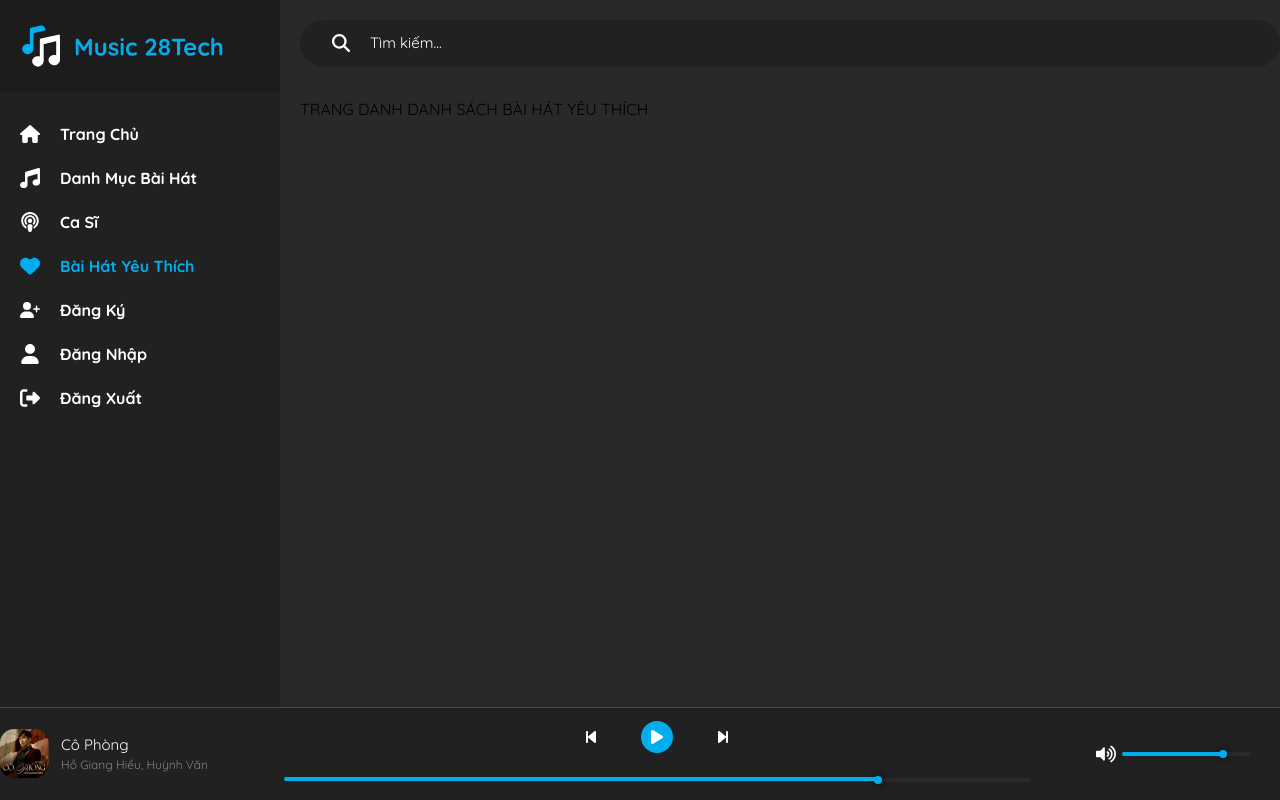
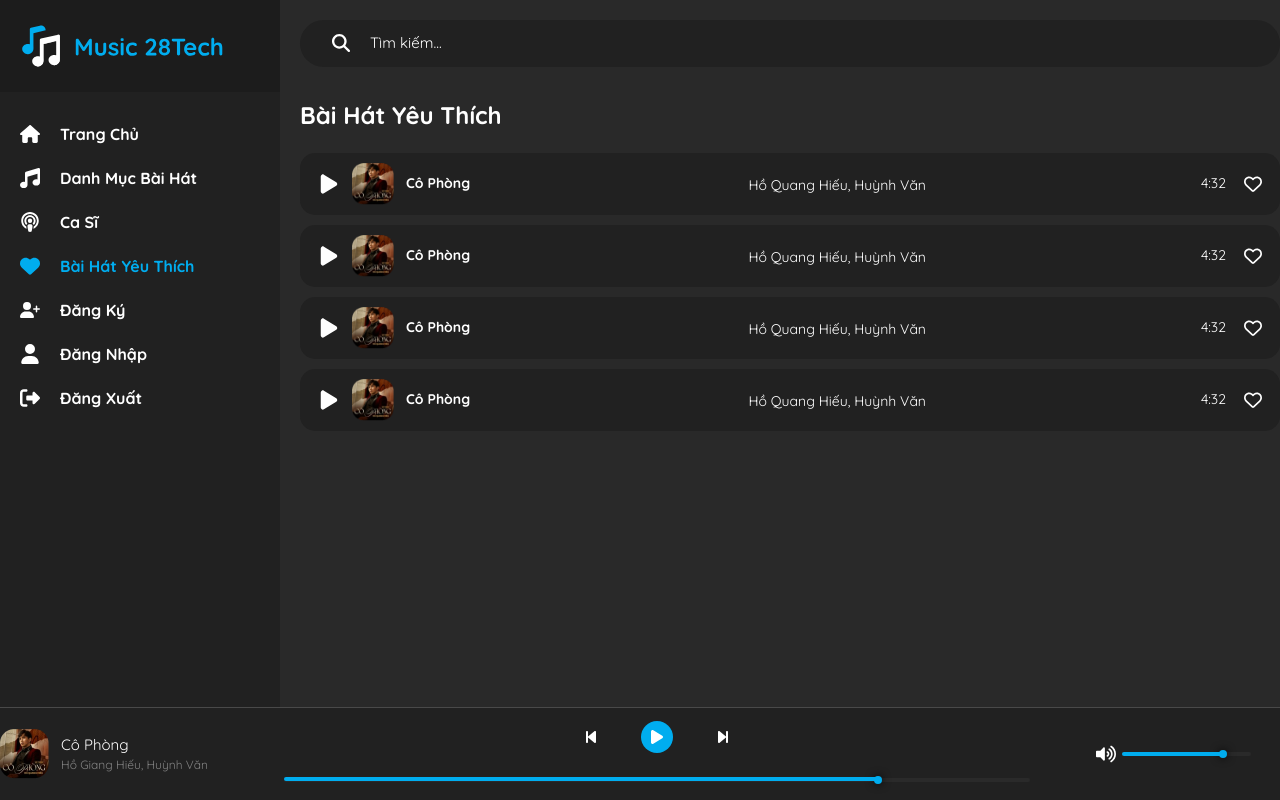
Before and after one commit to truonginit/project-front-end-music-app-cloud-nextjs, a Next.js app: page /wishlist in a window 1280 px wide. Built offline with nearby package versions, Linux system fonts and the light colour scheme.

Commit message:
Trang Bài Hát Yêu Thích

```diff
--- a/src/app/(page)/wishlist/page.tsx
+++ b/src/app/(page)/wishlist/page.tsx
@@ -1,3 +1,5 @@
+import { BoxTitle } from "@/app/components/BoxTitle/BoxTitle";
+import { Song2 } from "@/app/components/Song2/Song2";
 import type { Metadata } from "next";
 
 // Metadata
@@ -9,7 +11,9 @@ export const metadata: Metadata = {
 export default function Register() {
     return (
         <>
-          <h1>TRANG DANH DANH SÁCH BÀI HÁT YÊU THÍCH</h1>
+          <BoxTitle title="Bài Hát Yêu Thích" className="" />
+
+          <Song2 />
         </>
       );
 }
```
